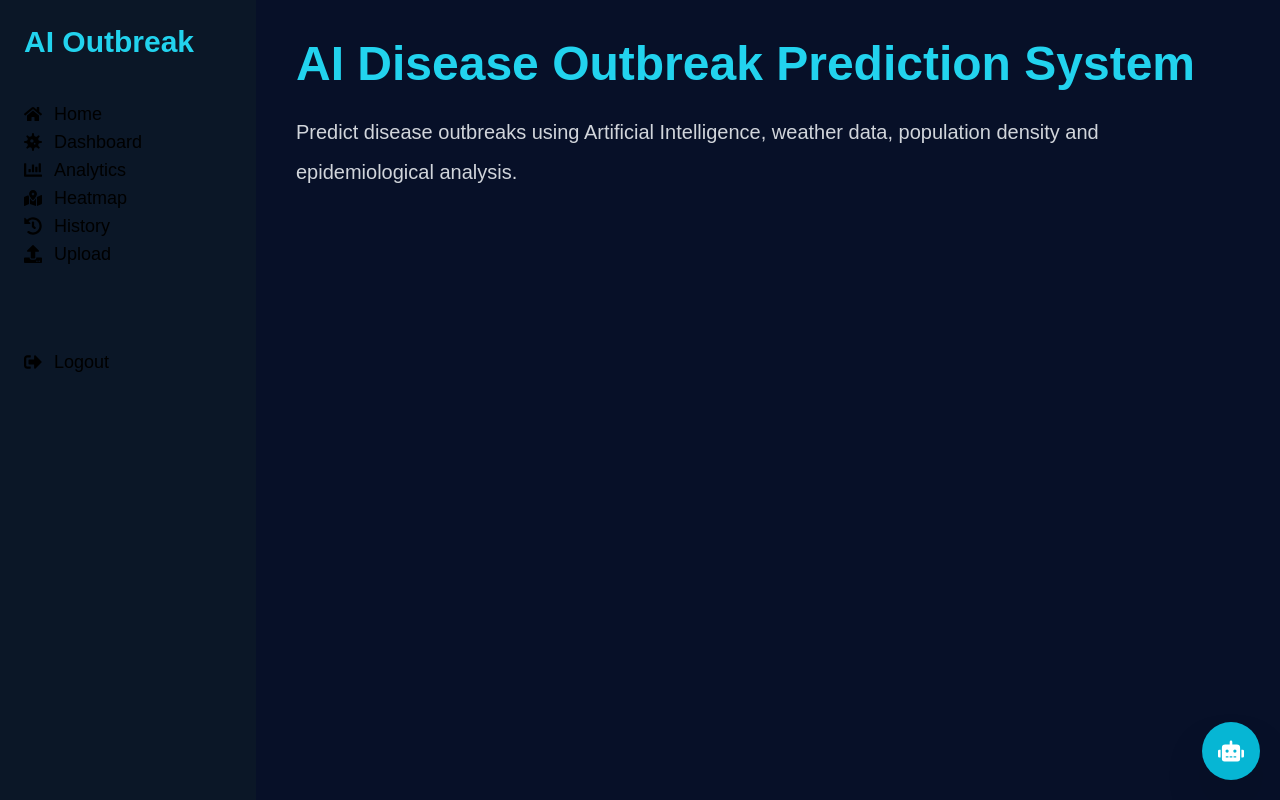
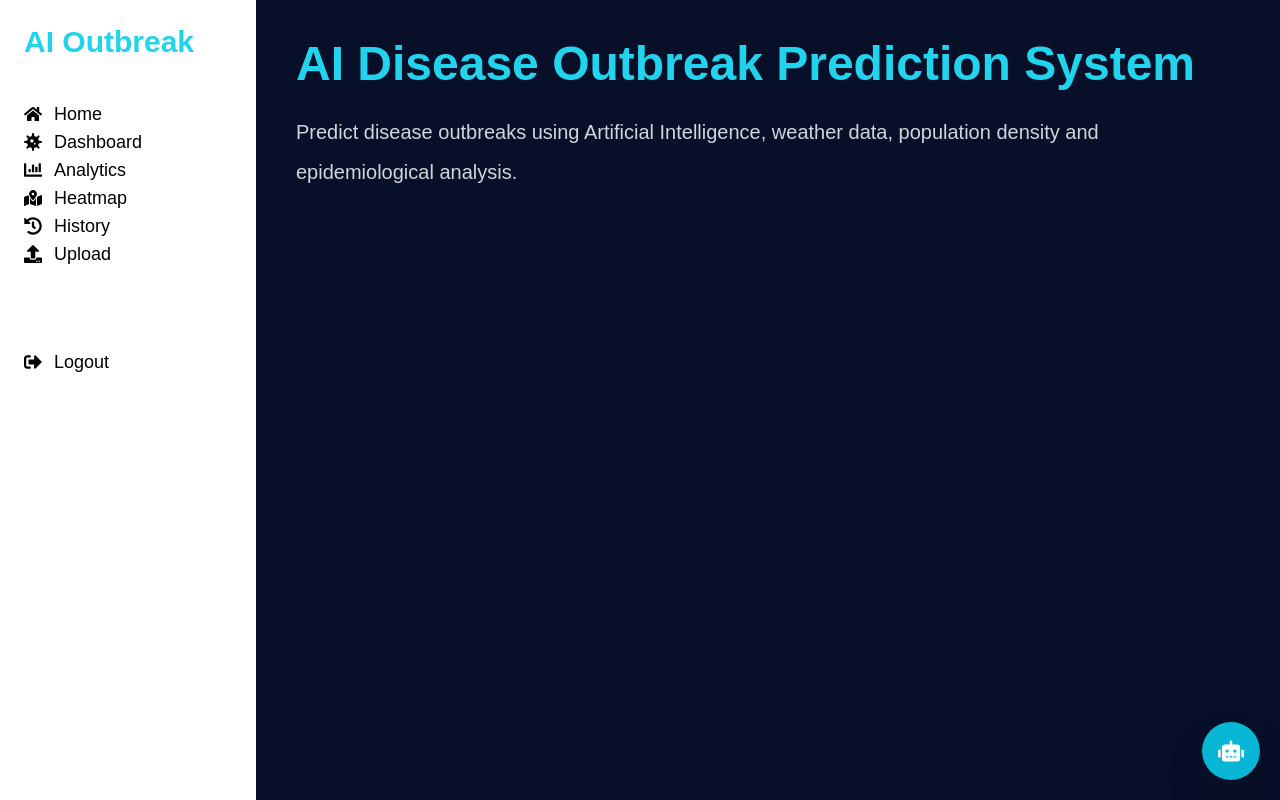
Before and after one commit to Paidmodz/AI-Outbreak-System, a React (Create React App) app in the folder frontend/: page / in a window 1280 px wide. Built offline with nearby package versions, Linux system fonts and the light colour scheme; sample sign-in values are in the browser's storage.

Commit message:
Fixed sidebar

```diff
--- a/frontend/src/components/Sidebar.jsx
+++ b/frontend/src/components/Sidebar.jsx
@@ -24,7 +24,7 @@
 
     return (
 
-        <div className="w-64 min-h-screen bg-[#0B1727] p-6">
+        <div className="w-64 min-h-screen bg-[#ffffff] p-6">
 
             <h1 className="text-3xl font-bold text-cyan-400 mb-10">
 
```
